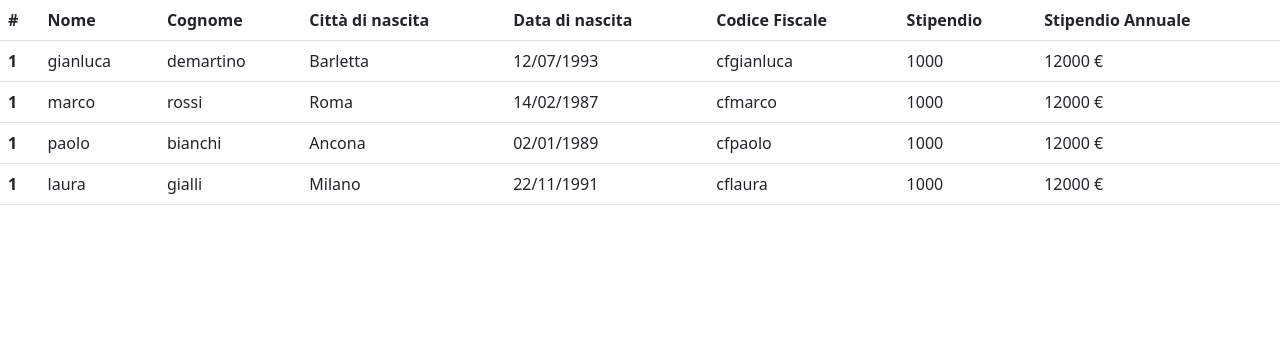
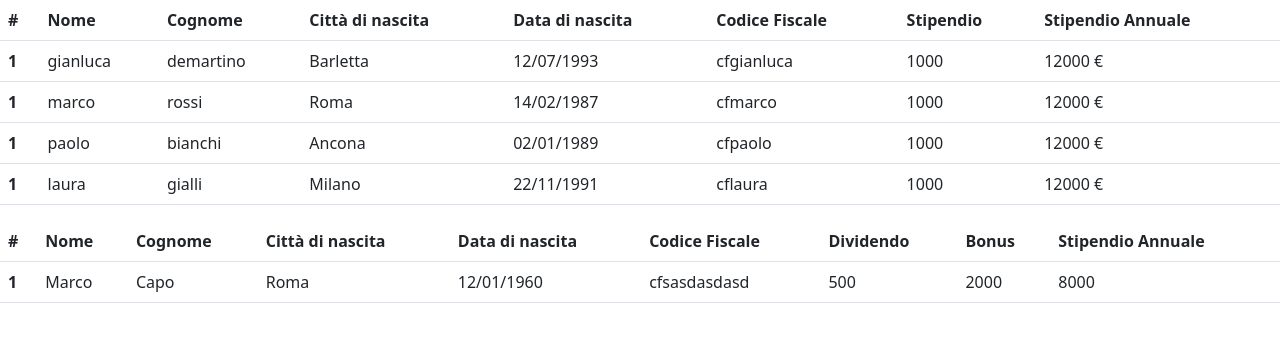
Before and after one commit to gdemartino93/php-oop-3, a PHP site: page / in a window 1280 px wide. Shown: the top 342 px of the page. Run offline with PHP 8.4, Linux system fonts and the light colour scheme.

Commit message:
get salary annual Capo

```diff
--- a/Classes/Capo.php
+++ b/Classes/Capo.php
@@ -20,8 +20,8 @@ class Capo extends Persona{
     public function getBonus(){
         return $this-> bonus;
     }
-    public function redditoAnnuale($dividendo,$bonus){
-        return $this-> $dividendo * 12 + $bonus;
+    public function getRedditoAnnuale(){
+        return $this-> getDividendo() * 12 + $this -> getBonus();
     }
 }
 
--- a/index.php
+++ b/index.php
@@ -11,13 +11,15 @@
         include_once __DIR__ ."/Classes/Persona.php";
         include_once __DIR__ ."/Classes/Stipendio.php";
         include_once __DIR__ ."/Classes/Impiegato.php";
-        $persone = [
+        include_once __DIR__ ."/Classes/Capo.php";
+        $impiegati = [
             new Impiegato("gianluca","demartino","12/07/1993","Barletta","cfgianluca","12/07/2022",new Stipendio(1000,1000,1000)),
             new Impiegato("marco","rossi","14/02/1987","Roma","cfmarco","14/02/2014",new Stipendio(1000,null,null)),
             new Impiegato("paolo","bianchi","02/01/1989","Ancona","cfpaolo","22/11/2005",new Stipendio(1000,null,null)),
             new Impiegato("laura","gialli","22/11/1991","Milano","cflaura","23/12/2021",new Stipendio(1000,1000,1000)),
-
-
+        ];
+        $capi = [
+            new Capo("Marco","Capo","12/01/1960","Roma","cfsasdasdasd", 500,2000)
         ];
 
     ?>
@@ -37,16 +39,51 @@
     </tr>
   </thead>
   <tbody>
-  <?php foreach($persone as $persona){?>
+  <?php foreach($impiegati as $impiegato){?>
     <tr>
       <th scope="row">1</th>
-      <td><?php echo $persona -> getNome() ?></td>
-      <td><?php echo $persona -> getCognome() ?></td>
-      <td><?php echo $persona -> getCittaDiNascita() ?></td>
-      <td><?php echo $persona -> getDataDiNascita() ?></td>
-      <td><?php echo $persona -> getCf() ?></td>
-      <td><?php echo $persona -> getStipendioMensile()  ?></td>
-      <td><?php echo $persona -> getStipendioAnnuale()  ?> &euro;</td>
+      <td><?php echo $impiegato -> getNome() ?></td>
+      <td><?php echo $impiegato -> getCognome() ?></td>
+      <td><?php echo $impiegato -> getCittaDiNascita() ?></td>
+      <td><?php echo $impiegato -> getDataDiNascita() ?></td>
+      <td><?php echo $impiegato -> getCf() ?></td>
+      <td><?php echo $impiegato -> getStipendioMensile()  ?></td>
+      <td><?php echo $impiegato -> getStipendioAnnuale()  ?> &euro;</td>
+
+    </tr>
+
+<?php }
+    ?>
+  </tbody>
+</table>
+
+<table class="table">
+<thead>
+    <tr>
+      <th scope="col">#</th>
+      <th scope="col">Nome</th>
+      <th scope="col">Cognome</th>
+      <th scope="col">Città di nascita</th>
+      <th scope="col">Data di nascita</th>
+      <th scope="col">Codice Fiscale</th>
+      <th scope="col">Dividendo</th>
+      <th scope="col">Bonus</th>
+      <th scope="col">Stipendio Annuale</th>
+    </tr>
+  </thead>
+<tbody>
+  <?php foreach($capi as $capo){?>
+    <tr>
+      <th scope="row">1</th>
+      <td><?php echo $capo -> getNome() ?></td>
+      <td><?php echo $capo -> getCognome() ?></td>
+      <td><?php echo $capo -> getCittaDiNascita() ?></td>
+      <td><?php echo $capo -> getDataDiNascita() ?></td>
+      <td><?php echo $capo -> getCf() ?></td>
+      <td><?php echo $capo -> getDividendo() ?></td>
+      <td><?php echo $capo -> getBonus() ?></td>
+      <td><?php echo $capo -> getRedditoAnnuale() ?></td>
+
 
     </tr>
 
@@ -59,7 +96,5 @@
 
 
 
-
-
 </body>
 </html>
```
